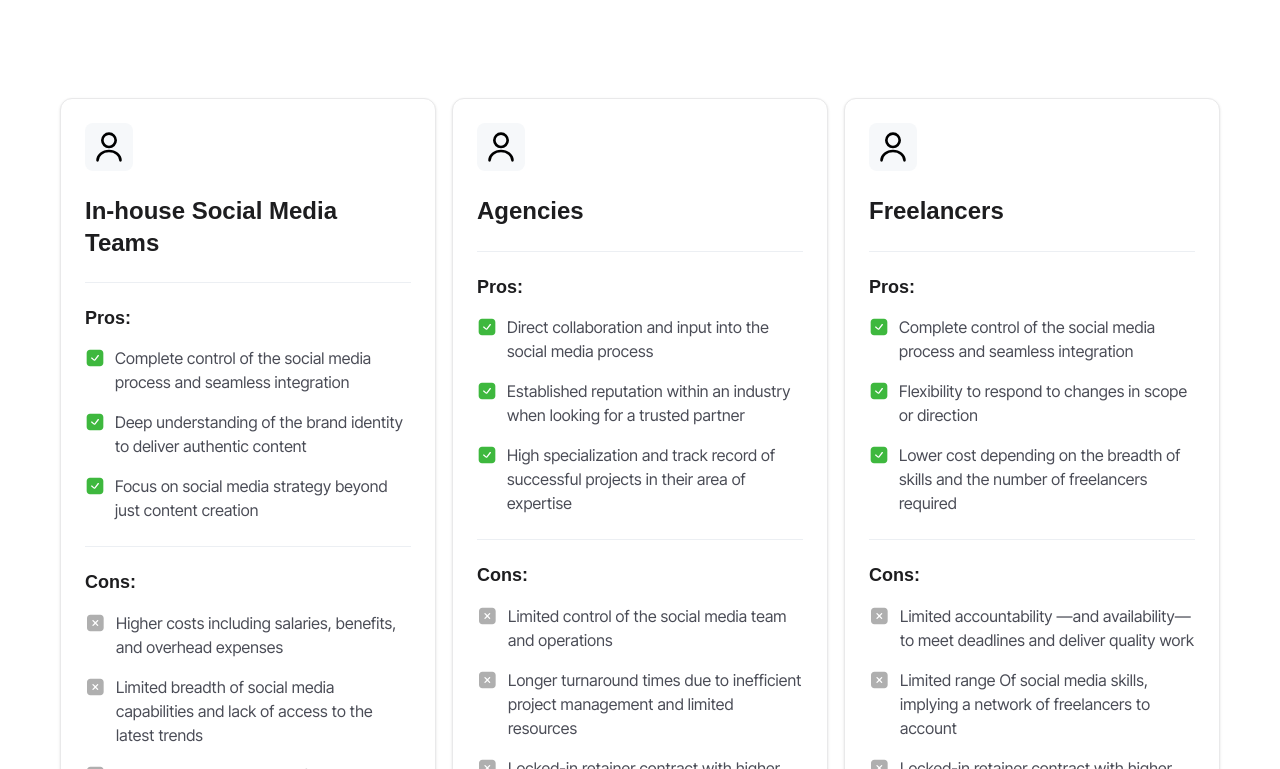
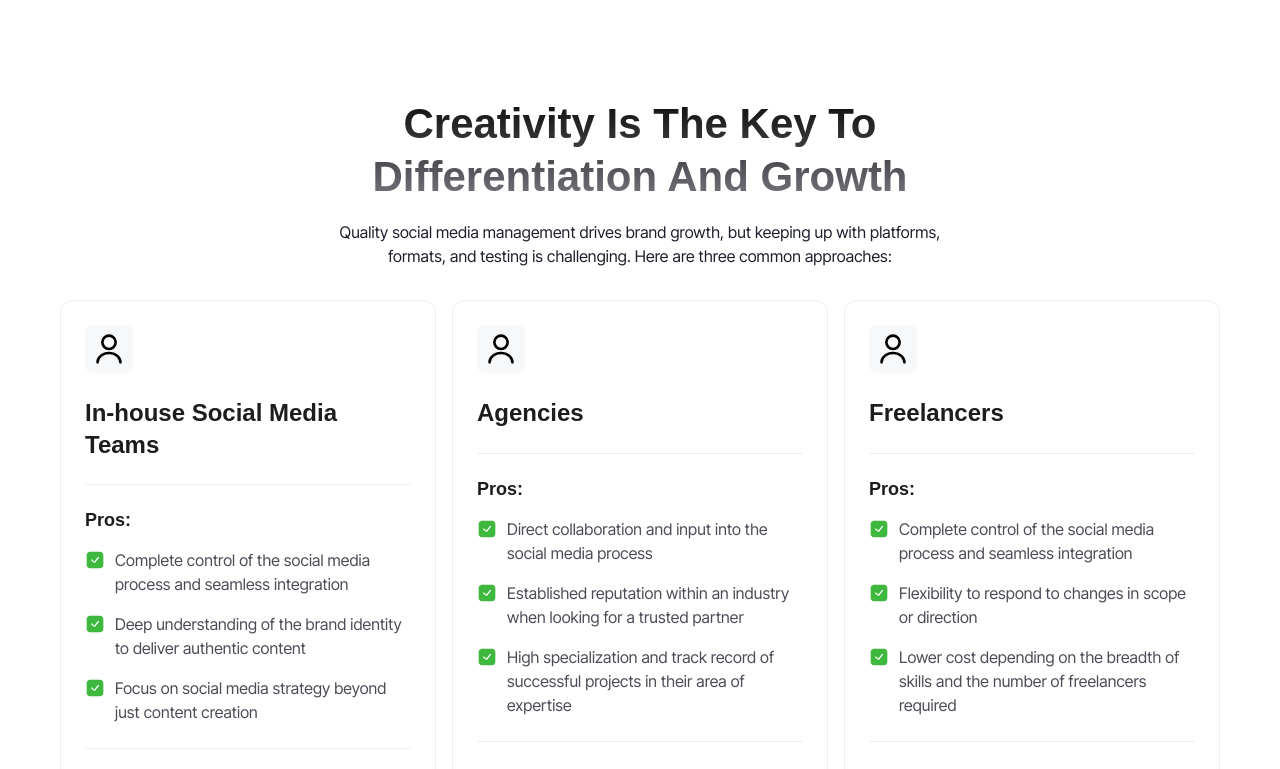
Before and after one commit to backbencherstudio/social-media-management, a Next.js app: page /compare in a window 1280 px wide. Shown: the part 2931-3700 px from the top of the page. Built offline with nearby package versions, Linux system fonts and the light colour scheme; a web font is replaced by a local one.

Commit message:
added creativity

```diff
--- a/app/(client)/compare/_component/creativity-compare.tsx
+++ b/app/(client)/compare/_component/creativity-compare.tsx
@@ -1,6 +1,8 @@
 
 import React from 'react';
 import { Check, X } from 'lucide-react';
+import Heading from '../../_components/heading-text';
+import ParagraphText from '../../_components/paragraph-text';
 
 const socialMediaOptions = [
     {
@@ -46,9 +48,22 @@ const socialMediaOptions = [
 
 const CreativityCompare = () => {
     return (
-        <div className="flex flex-col lg:flex-row gap-4 w-full max-w-[1200px] mx-auto 2xl:px-0 px-5">
+        <div className=" max-w-[1200px] mx-auto 2xl:px-0 px-5 lg:pb-[100px] md:pb-[80px] pb-[60px]">
+
+            <div className='md:max-w-[632px] mx-auto text-center mb-8 md:mb:12'>
+                <Heading
+                    text="Creativity is the key to differentiation and growth"
+                    className="text-2xl md:text-[28px] lg:text-[42px] capitalize font-bold text-[#1D1D1F]"
+                />
+                <ParagraphText
+                    paraText="Quality social media management drives brand growth, but keeping up with platforms, formats, and testing is challenging. Here are three common approaches:"
+                    className=" mx-auto mt-3 sm:mt-4 text-sm sm:text-base text-[#1D1F2C]"
+                />
+            </div>
+
+            <div className='flex flex-col lg:flex-row gap-4 w-full'>
                 {socialMediaOptions.map((option, index) => (
-                <div key={index} className="flex-1 p-4 md:p-6 border border-[#E9E9EA] rounded-[12px] shadow-sm overflow-hidden bg-white">
+                    <div key={index} className="flex-1 p-4 md:p-6  rounded-[12px] border border-[#ECEFF3] overflow-hidden bg-white">
                         <div className=''>
                             <div className=" flex flex-col gap-4 md:gap-6  ">
                                 <div className=" flex ">
@@ -71,10 +86,10 @@ const CreativityCompare = () => {
                                     <li key={i} className="flex  gap-[10px]">
                                         <span className='mt-[2px]'>
                                             <svg xmlns="http://www.w3.org/2000/svg" width="20" height="20" viewBox="0 0 20 20" fill="none">
-                                            <path fill-rule="evenodd" clip-rule="evenodd" d="M14.9993 1.66797H4.99935C3.1584 1.66797 1.66602 3.16035 1.66602 5.0013V15.0013C1.66602 16.8423 3.1584 18.3346 4.99935 18.3346H14.9994C16.8403 18.3346 18.3327 16.8423 18.3327 15.0013V5.0013C18.3327 3.16035 16.8403 1.66797 14.9993 1.66797ZM13.826 7.88504C14.038 7.61258 13.9889 7.2199 13.7164 7.00799C13.4439 6.79607 13.0513 6.84515 12.8393 7.11762L9.50017 11.4108C9.42592 11.5063 9.28625 11.5187 9.19636 11.4378L7.08412 9.53677C6.82756 9.30586 6.43237 9.32666 6.20146 9.58323C5.97055 9.8398 5.99135 10.235 6.24792 10.4659L8.36015 12.3669C8.98943 12.9332 9.9671 12.8465 10.4869 12.1783L13.826 7.88504Z" fill="#3EB83E" />
+                                                <path fillRule="evenodd" clipRule="evenodd" d="M14.9993 1.66797H4.99935C3.1584 1.66797 1.66602 3.16035 1.66602 5.0013V15.0013C1.66602 16.8423 3.1584 18.3346 4.99935 18.3346H14.9994C16.8403 18.3346 18.3327 16.8423 18.3327 15.0013V5.0013C18.3327 3.16035 16.8403 1.66797 14.9993 1.66797ZM13.826 7.88504C14.038 7.61258 13.9889 7.2199 13.7164 7.00799C13.4439 6.79607 13.0513 6.84515 12.8393 7.11762L9.50017 11.4108C9.42592 11.5063 9.28625 11.5187 9.19636 11.4378L7.08412 9.53677C6.82756 9.30586 6.43237 9.32666 6.20146 9.58323C5.97055 9.8398 5.99135 10.235 6.24792 10.4659L8.36015 12.3669C8.98943 12.9332 9.9671 12.8465 10.4869 12.1783L13.826 7.88504Z" fill="#3EB83E" />
                                             </svg>
                                         </span>
-                                    <span className="md:text-base tracking-[.16px] leading-[150%] text-[#4A4C56] text-sm">{pro}</span>
+                                        <span className="md:text-base lg:tracking-[.13px] tracking-[.16px] leading-[150%] text-[#4A4C56] text-sm">{pro}</span>
                                     </li>
                                 ))}
                             </ul>
@@ -98,6 +113,7 @@ const CreativityCompare = () => {
                     </div>
                 ))}
             </div>
+        </div>
     );
 };
 
```
Lines whose indentation alone changed are shown as unchanged.
